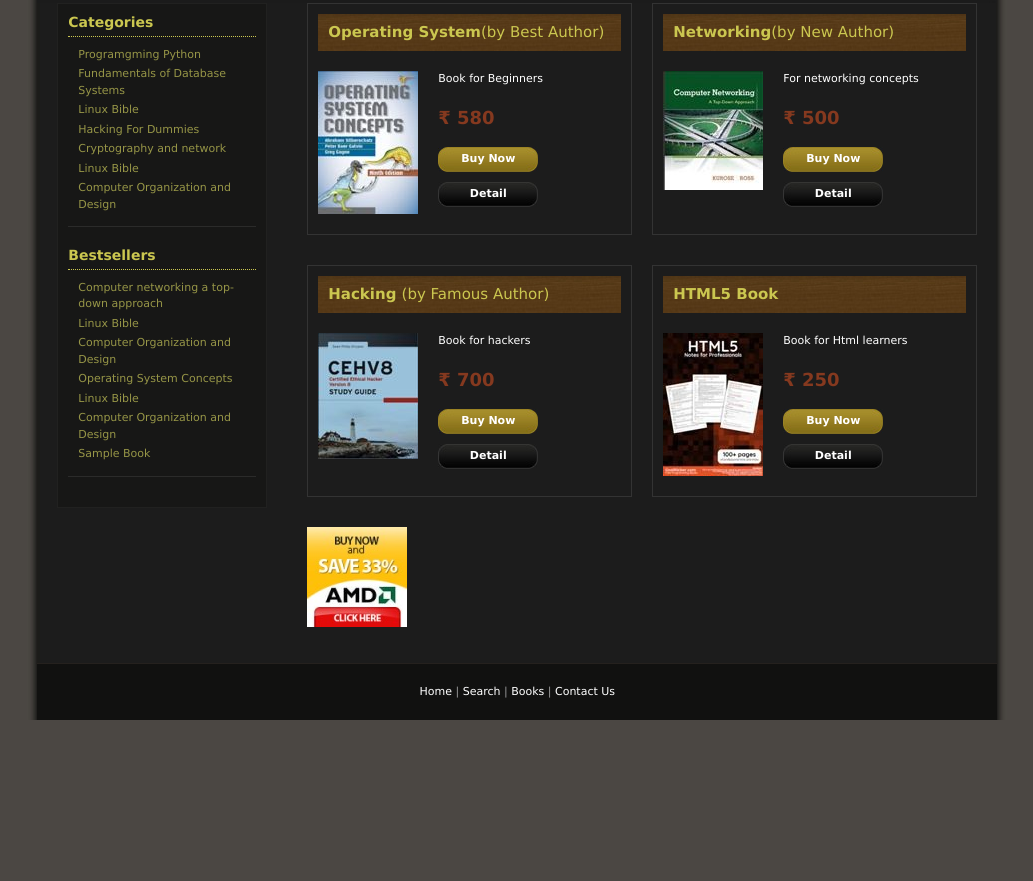
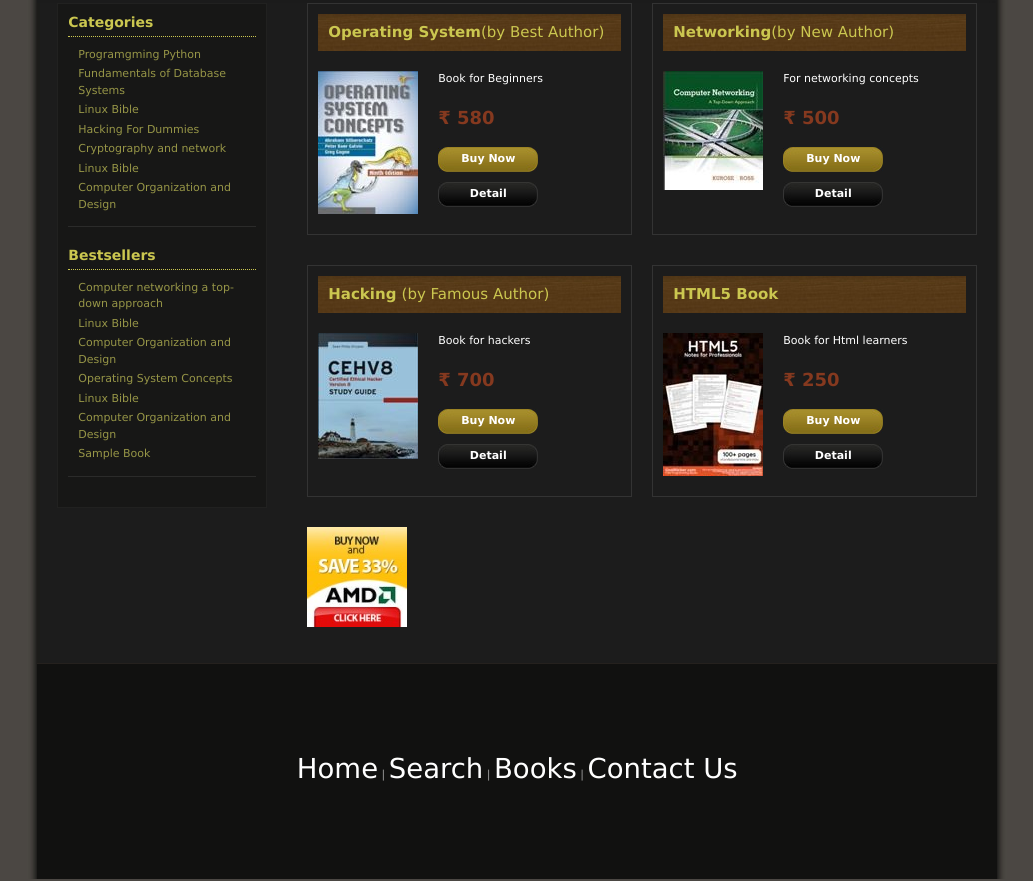
Before and after one commit to Arcsystemowner/RYD, a plain HTML site: page index.html in a window 1280 px wide. Shown: the part 328-1209 px from the top of the page, without its empty margins (124-1157 px from the left). Before the commit the page ends 1050 px from the top, so only its background shows below. Drawn offline with Linux system fonts and the light colour scheme.

Commit message:
zoomed problem solver

```diff
--- a/style.css
+++ b/style.css
@@ -13,7 +13,7 @@ body {
 @media  screen and (max-width: 425px){
 	body{
 
-		zoom: 3;
+		zoom: 1.9;
 	}
 }
 
@@ -311,15 +311,17 @@ img {
 #footer {
 	clear: both;
 	width: 960px;
-	padding: 20px 0px 20px 0;
+	padding: 10% 0% ;
 	text-align: center;
 	border-top: 1px solid #25211e;
 	color: #999;
 	background-color: #111110;
+
 }
 
 #footer a{
 	color: #fff;
 	font-weight: normal;
+	font-size: 250%;
 }
 /* end of footer */
```
Also changed, not shown: 1 other file.
